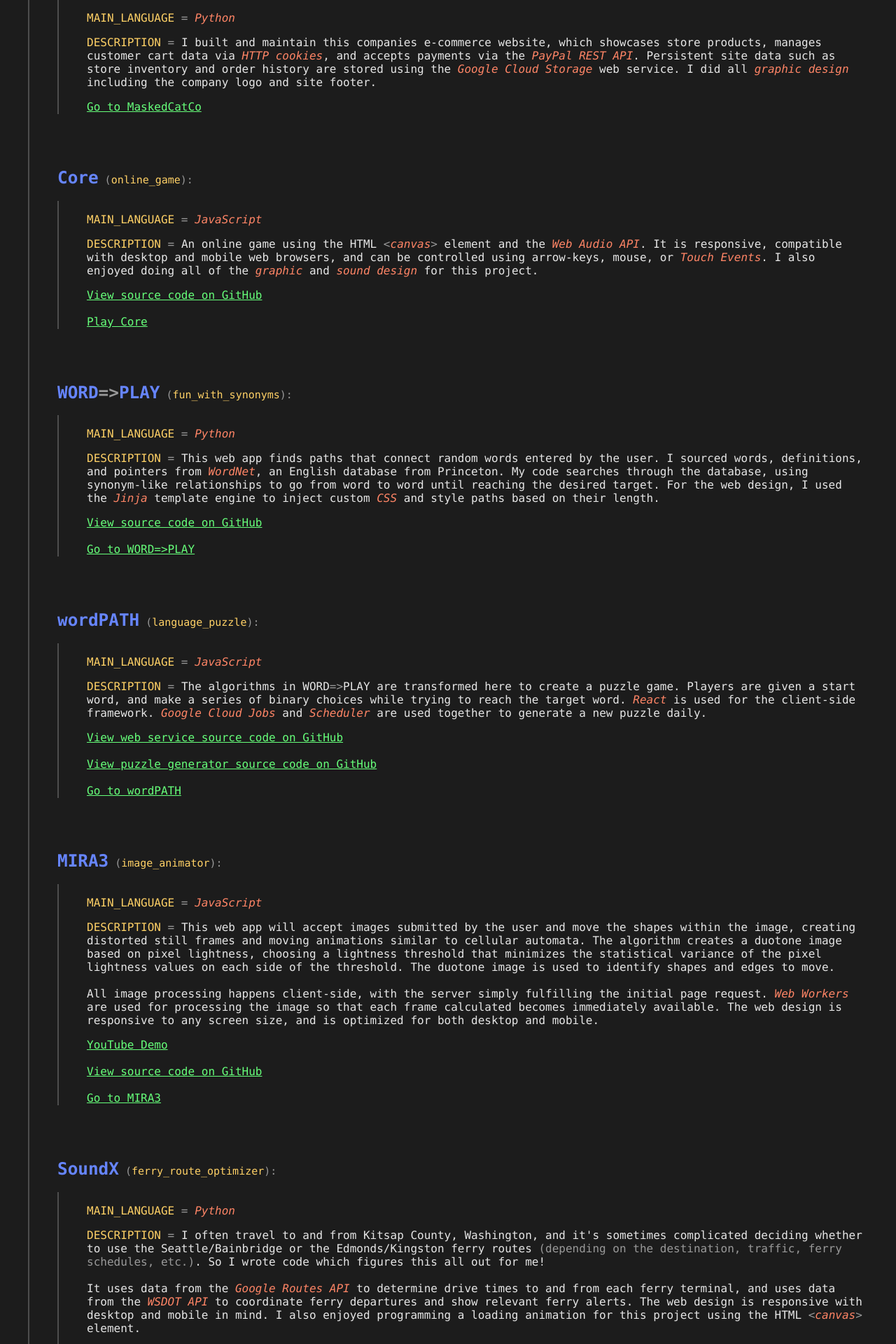
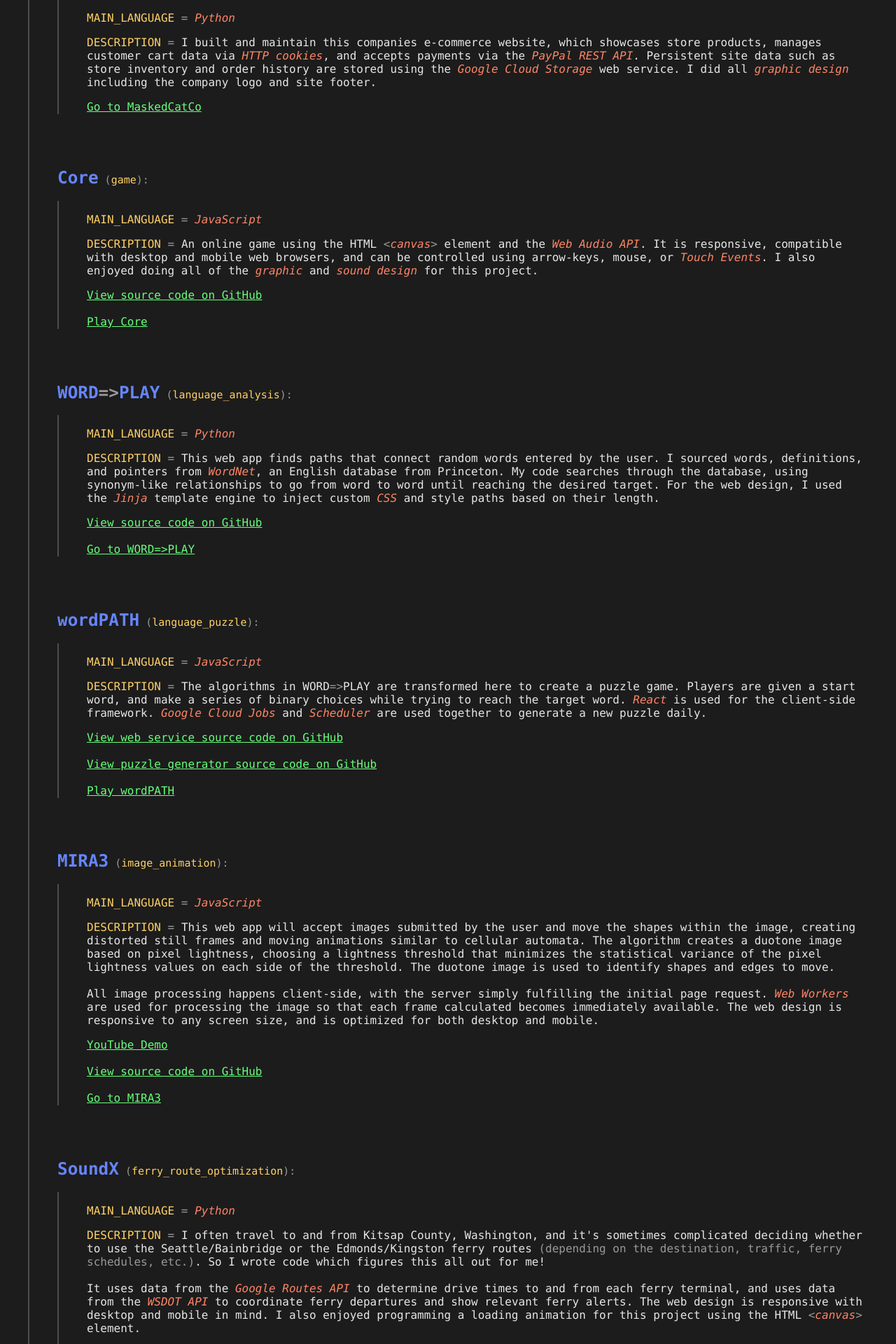
Before and after one commit to beetlebox-dev/top_domain, a Flask app: page /info in a window 1280 px wide. Shown: the part 536-2456 px from the top of the page at 70% size. Run offline with Flask 2, Linux system fonts and the light colour scheme.

Commit message:
Change wordPATH logo, update CV.

```diff
--- a/templates/info.html
+++ b/templates/info.html
@@ -90,7 +90,7 @@
         <br><br><br>
 
         <h3><a href="https://core.beetlebox.dev" style='text-decoration: none'>
-            <span class='blue project-name'>Core</span><span class='project-description'><span class='soft-grey'> (</span><span class='yellow'>online_game</span><span class='soft-grey'>):</span></span>
+            <span class='blue project-name'>Core</span><span class='project-description'><span class='soft-grey'> (</span><span class='yellow'>game</span><span class='soft-grey'>):</span></span>
         </a></h3>
         <div class='code-block'>
             <p><span class='yellow'>MAIN_LANGUAGE</span><span class='soft-grey'> = </span><em>JavaScript</em></p>
@@ -104,7 +104,7 @@
         <br><br><br>
 
         <h3><a href="https://wordplay.beetlebox.dev" style='text-decoration: none'>
-            <span class='blue project-name'>WORD<span class='soft-grey'>=></span>PLAY</span><span class='project-description'><span class='soft-grey'> (</span><span class='yellow'>fun_with_synonyms</span><span class='soft-grey'>):</span></span>
+            <span class='blue project-name'>WORD<span class='soft-grey'>=></span>PLAY</span><span class='project-description'><span class='soft-grey'> (</span><span class='yellow'>language_analysis</span><span class='soft-grey'>):</span></span>
         </a></h3>
         <div class='code-block'>
             <p><span class='yellow'>MAIN_LANGUAGE</span><span class='soft-grey'> = </span><em>Python</em></p>
@@ -133,13 +133,13 @@
             <a href="https://github.com/beetlebox-dev/wp_game_update" target="_blank">View puzzle generator source code on GitHub</a>
             <br>
             <br>
-            <a href="https://wordpath.beetlebox.dev">Go to wordPATH</a>
+            <a href="https://wordpath.beetlebox.dev">Play wordPATH</a>
         </div>
 
         <br><br><br>
 
         <h3><a href="https://mira3.beetlebox.dev" style='text-decoration: none'>
-            <span class='blue project-name'>MIRA3</span><span class='project-description'><span class='soft-grey'> (</span><span class='yellow'>image_animator</span><span class='soft-grey'>):</span></span>
+            <span class='blue project-name'>MIRA3</span><span class='project-description'><span class='soft-grey'> (</span><span class='yellow'>image_animation</span><span class='soft-grey'>):</span></span>
         </a></h3>
         <div class='code-block'>
             <p><span class='yellow'>MAIN_LANGUAGE</span><span class='soft-grey'> = </span><em>JavaScript</em></p>
@@ -161,7 +161,7 @@
         <br><br><br>
 
         <h3><a href="https://soundx.beetlebox.dev" style='text-decoration: none'>
-            <span class='blue project-name'>SoundX</span><span class='project-description'><span class='soft-grey'> (</span><span class='yellow'>ferry_route<wbr>_optimizer</span><span class='soft-grey'>):</span></span>
+            <span class='blue project-name'>SoundX</span><span class='project-description'><span class='soft-grey'> (</span><span class='yellow'>ferry_route<wbr>_optimization</span><span class='soft-grey'>):</span></span>
         </a></h3>
         <div class='code-block'>
             <p><span class='yellow'>MAIN_LANGUAGE</span><span class='soft-grey'> = </span><em>Python</em></p>
@@ -180,7 +180,7 @@
         <br><br><br>
 
         <h3><a href="https://harmio.beetlebox.dev" style='text-decoration: none'>
-            <span class='blue project-name'>HARMio</span><span class='project-description'><span class='soft-grey'> (</span><span class='yellow'>real_time<wbr>_melody_harmonizer</span><span class='soft-grey'>):</span></span>
+            <span class='blue project-name'>HARMio</span><span class='project-description'><span class='soft-grey'> (</span><span class='yellow'>real_time<wbr>_melody_harmonization</span><span class='soft-grey'>):</span></span>
         </a></h3>
         <div class='code-block'>
             <p><span class='yellow'>MAIN_LANGUAGE</span><span class='soft-grey'> = </span><em>JavaScript</em></p>
```
Also changed, not shown: static/icons/wordpath.png, 1 other file.
